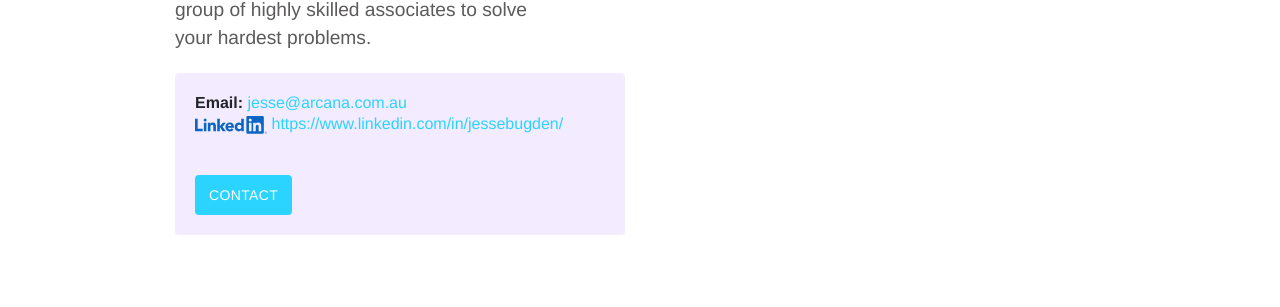
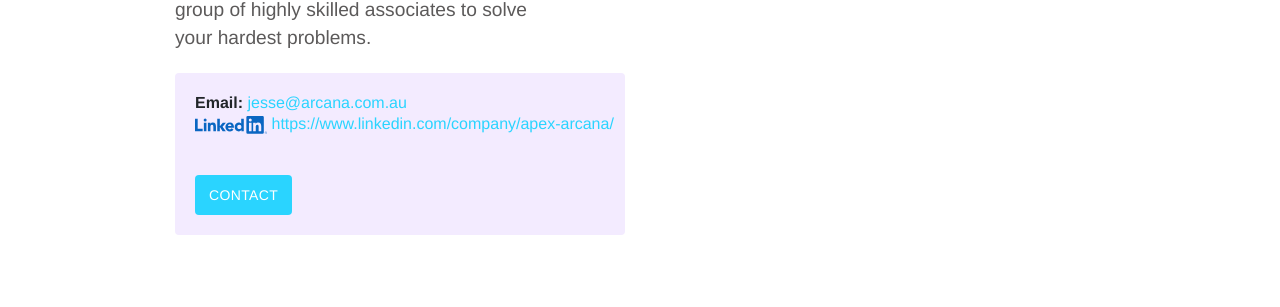
Before and after one commit to jessearcana/arcana.github.io, a Jekyll site: the page built from docs/index.md, in a window 1280 px wide. Shown: the part 869-1176 px from the top of the page. Built offline with Jekyll 4.4.1, drawn with Linux system fonts in a browser that asks for light colours; some of the changed lines change nothing that is shown.

Commit message:
Update LinkedIn link to the company page.

```diff
--- a/docs/_data/contact.yml
+++ b/docs/_data/contact.yml
@@ -1,4 +1,4 @@
 # email: 'jesse@arcana.com.au'
 email_obfuscated: 'a4cec1d7d7c1e4c5d6c7c5cac58ac7cbc98ac5d1'
-linkedin: 'https://www.linkedin.com/in/jessebugden/'
+linkedin: 'https://www.linkedin.com/company/apex-arcana/'
 contact_button_link: 'contact'
```
